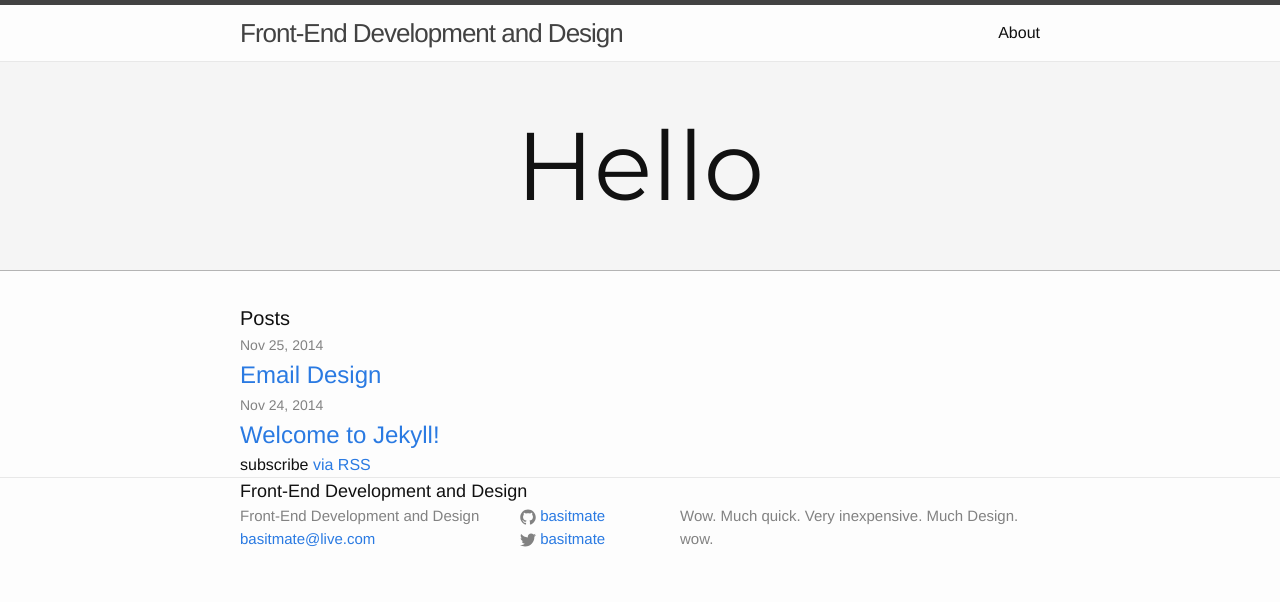
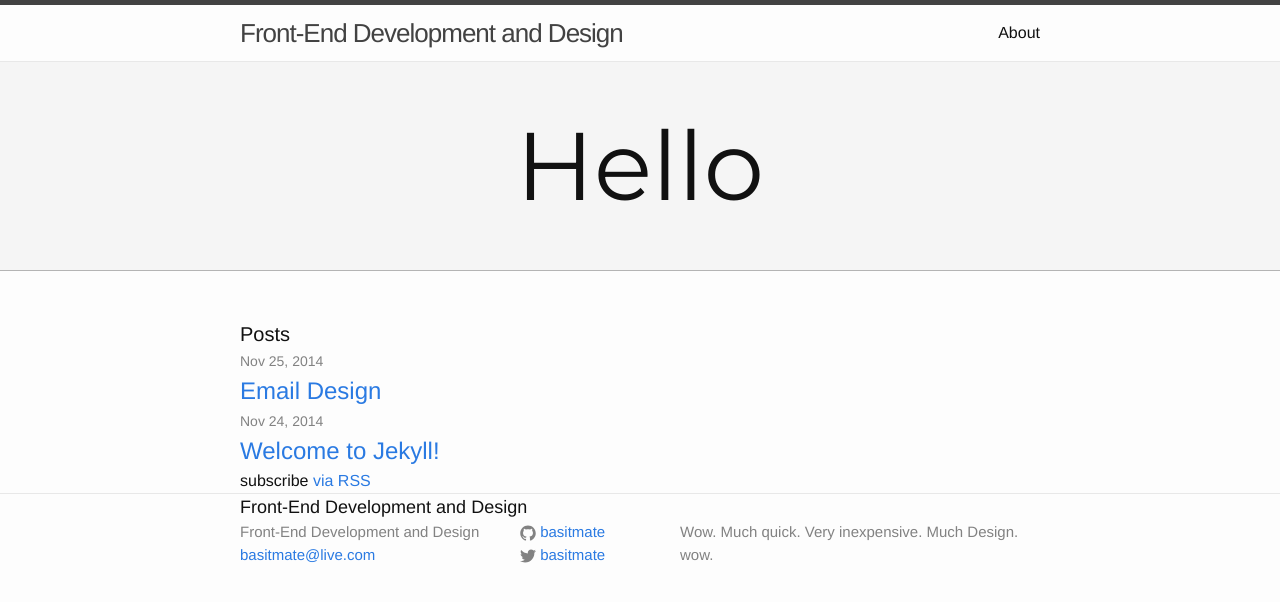
Before and after one commit to basitmate/basitmate.github.io, a Jekyll site: the page built from index.html, in a window 1280 px wide. Shown: the top 602 px of the page. Built offline with Jekyll 4.4.1, drawn with Linux system fonts in a browser that asks for light colours.

Commit message:
change pls

```diff
--- a/css/main.scss
+++ b/css/main.scss
@@ -8,7 +8,7 @@
 .mainHeading {
 	background-color: #f5f5f5;
 	padding: 2em;
-	margin-bottom: 2em;
+	margin-bottom: 3em;
 	border-bottom: 1px solid #b4b4b4;
 	text-align: center;
 	h1 {
```
